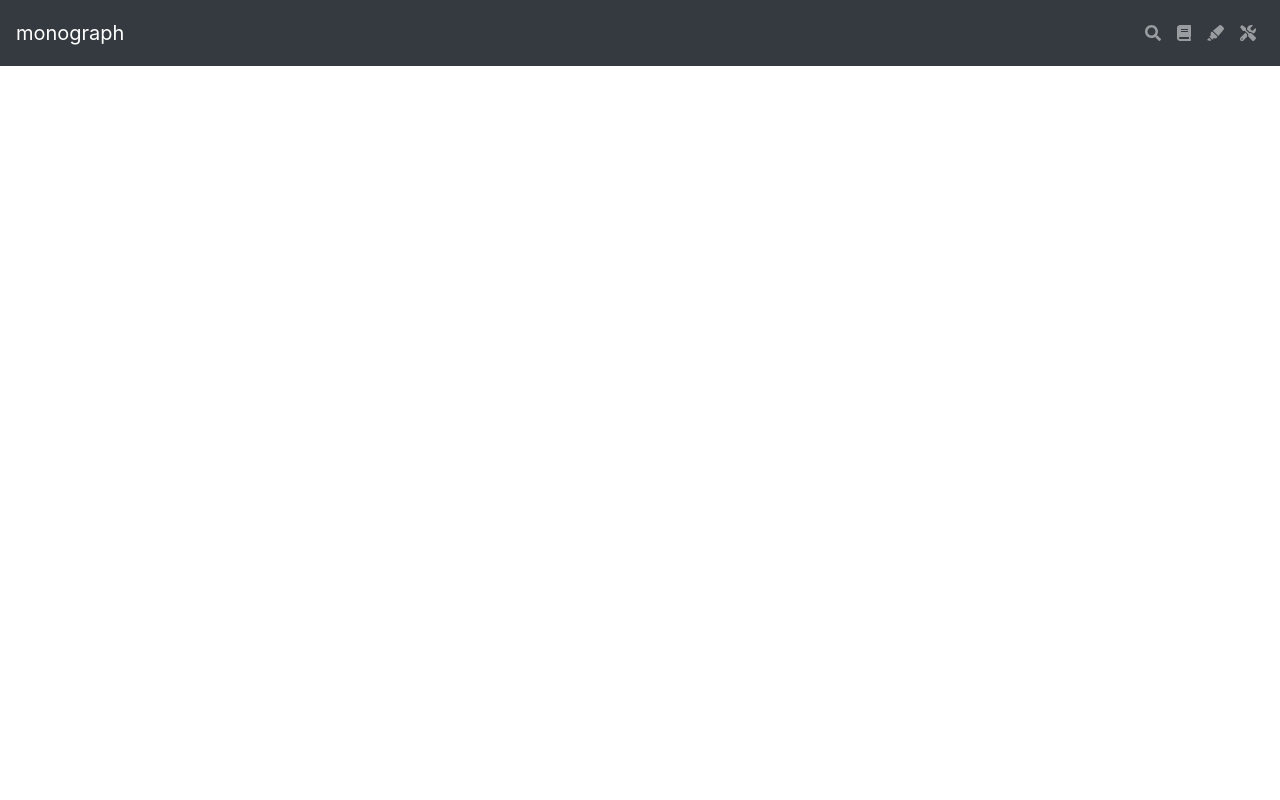
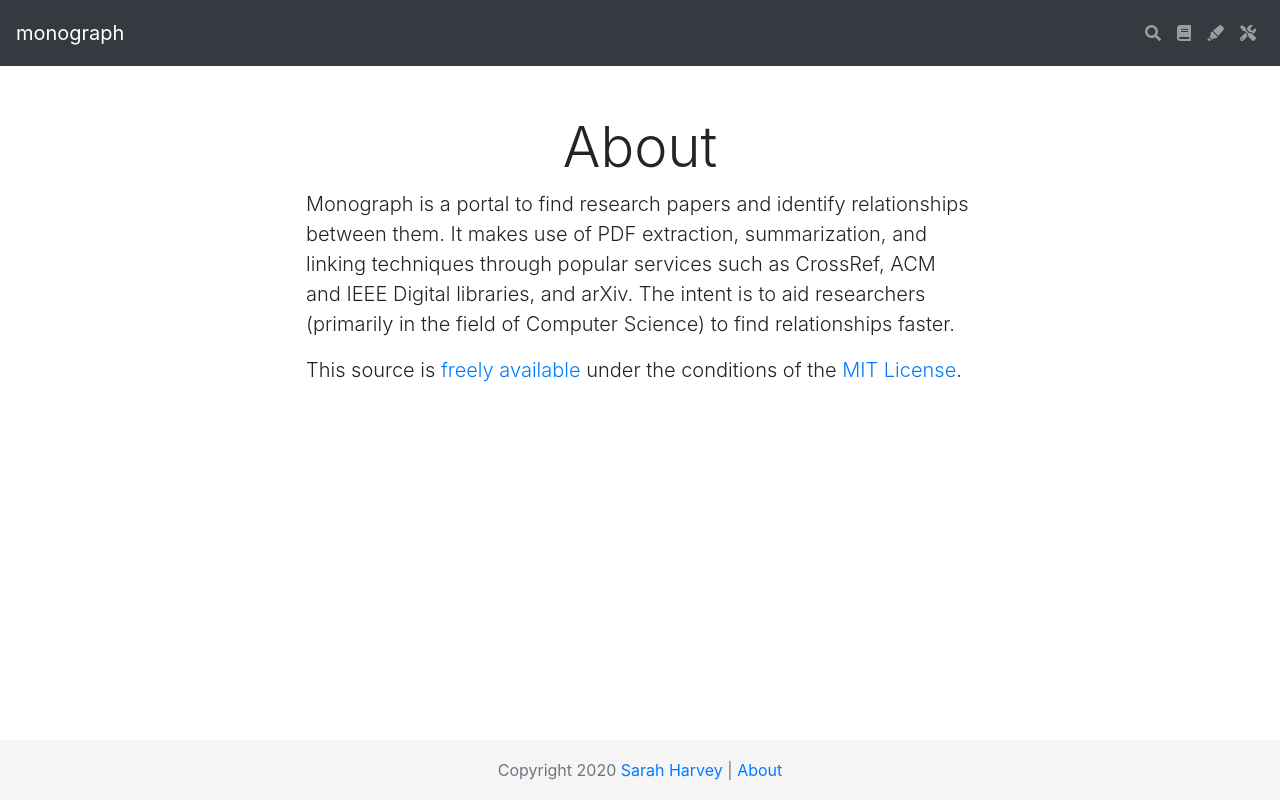
Before and after one commit to worldwise001/monograph, a React (Create React App) app in the folder webapp/: page /about in a window 1280 px wide. Built offline with nearby package versions, Linux system fonts and the light colour scheme.

Commit message:
Add footer and about page

```diff
--- /dev/null
+++ b/webapp/src/About.js
@@ -0,0 +1,28 @@
+
+import React, { Component } from 'react';
+import {Helmet} from "react-helmet";
+
+class About extends Component {
+    render() {
+        return (
+            <div className="about-div px-3 py-3 pt-md-5 pb-md-4 mx-auto">
+                <Helmet>
+                    <title>monograph - about</title>
+                </Helmet>
+                <h1 className="display-4 text-center">About</h1>
+                <p className="lead">
+                    Monograph is a portal to find research papers and identify relationships between
+                    them. It makes use of PDF extraction, summarization, and linking techniques through popular
+                    services such as CrossRef, ACM and IEEE Digital libraries, and arXiv. The intent is to aid
+                    researchers (primarily in the field of Computer Science) to find relationships faster.
+                </p>
+                <p className="lead">
+                    This source is <a href='https://worldwise001.github.com/monograph'>freely available</a> under
+                    the conditions of the <a href='https://github.com/worldwise001/monograph/blob/master/LICENSE'>MIT License</a>.
+                </p>
+            </div>
+        );
+    }
+}
+
+export default About;
--- a/webapp/src/App.css
+++ b/webapp/src/App.css
@@ -1,16 +1,13 @@
+html {
+  position: relative;
+  min-height: 100%;
+}
+body {
+  margin-bottom: 60px; /* Margin bottom by footer height */
+}
+
 .App {
   text-align: center;
-}
-
-.App-logo {
-  height: 40vmin;
-  pointer-events: none;
-}
-
-@media (prefers-reduced-motion: no-preference) {
-  .App-logo {
-    animation: App-logo-spin infinite 20s linear;
-  }
 }
 
 .App-header {
@@ -28,11 +25,23 @@
   color: #61dafb;
 }
 
-@keyframes App-logo-spin {
-  from {
-    transform: rotate(0deg);
-  }
-  to {
-    transform: rotate(360deg);
-  }
+.footer {
+  position: absolute;
+  bottom: 0;
+  width: 100%;
+  height: 60px; /* Set the fixed height of the footer here */
+  line-height: 60px; /* Vertically center the text there */
+  background-color: #f5f5f5;
+  text-align: center;
 }
+
+.footer-container {
+  display: inline-block;
+  width: auto;
+  max-width: 680px;
+  padding: 0 15px;
+}
+
+.about-div {
+  max-width: 700px;
+}
--- a/webapp/src/App.js
+++ b/webapp/src/App.js
@@ -9,6 +9,8 @@
 import Library from "./Library";
 import Preferences from "./Preferences";
 import Annotate from "./Annotate";
+import Footer from "./Footer";
+import About from "./About";
 
 class App extends Component {
     render() {
@@ -23,8 +25,10 @@
                             <Route path='/library' component={Library}/>
                             <Route path='/annotate' component={Annotate}/>
                             <Route path='/preferences' component={Preferences}/>
+                            <Route path='/about' component={About}/>
                         </Switch>
                     </Container>
+                    <Footer />
                 </div>
             </BrowserRouter>
         );
--- /dev/null
+++ b/webapp/src/Footer.js
@@ -0,0 +1,19 @@
+import React, { Component } from 'react';
+import {Link} from "react-router-dom";
+
+
+class Footer extends Component {
+    render() {
+        return (
+            <footer className="footer">
+                <div className="footer-container">
+                    <span className="text-muted">
+                        Copyright 2020 <a href='https://www.shh.sh'>Sarah Harvey</a> | <Link to='/about'>About</Link>
+                    </span>
+                </div>
+            </footer>
+        );
+    }
+}
+
+export default Footer;
--- a/webapp/src/Home.js
+++ b/webapp/src/Home.js
@@ -1,15 +1,24 @@
 
 import React, { Component } from 'react';
 import {Helmet} from "react-helmet";
+import {Button, Jumbotron} from "react-bootstrap";
 
 class Home extends Component {
     render() {
         return (
-            <div>
+            <Jumbotron>
                 <Helmet>
                     <title>monograph</title>
                 </Helmet>
-            </div>
+                <h1 className="display-4">Welcome to monograph!</h1>
+                <p className="lead">Monograph is a service to help you find and extract summaries and relationships
+                between different research papers. Right now it's in an extremely experimental state.</p>
+                <hr className="my-4" />
+                <p>Check back later for demos and example results.</p>
+                <p className="lead">
+                    <Button variant="primary">Learn more</Button>
+                </p>
+            </Jumbotron>
         );
     }
 }
```
